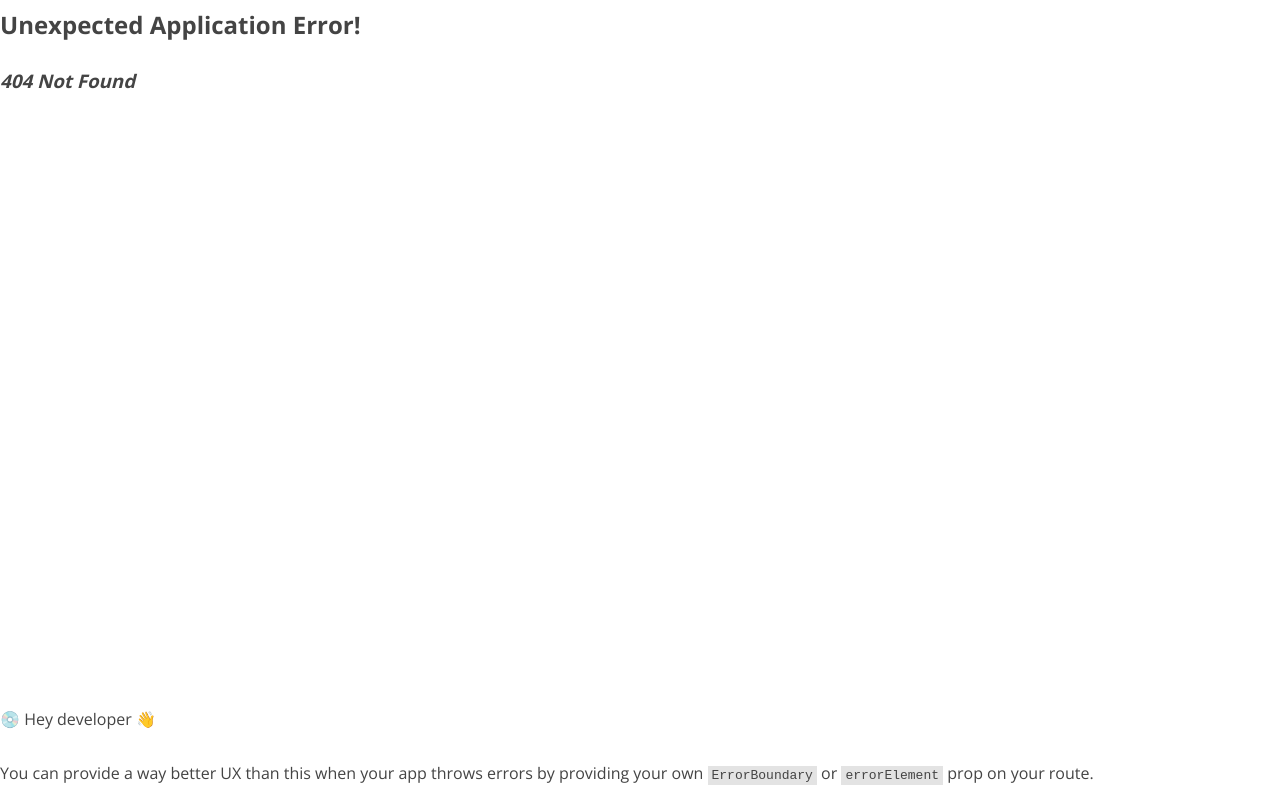
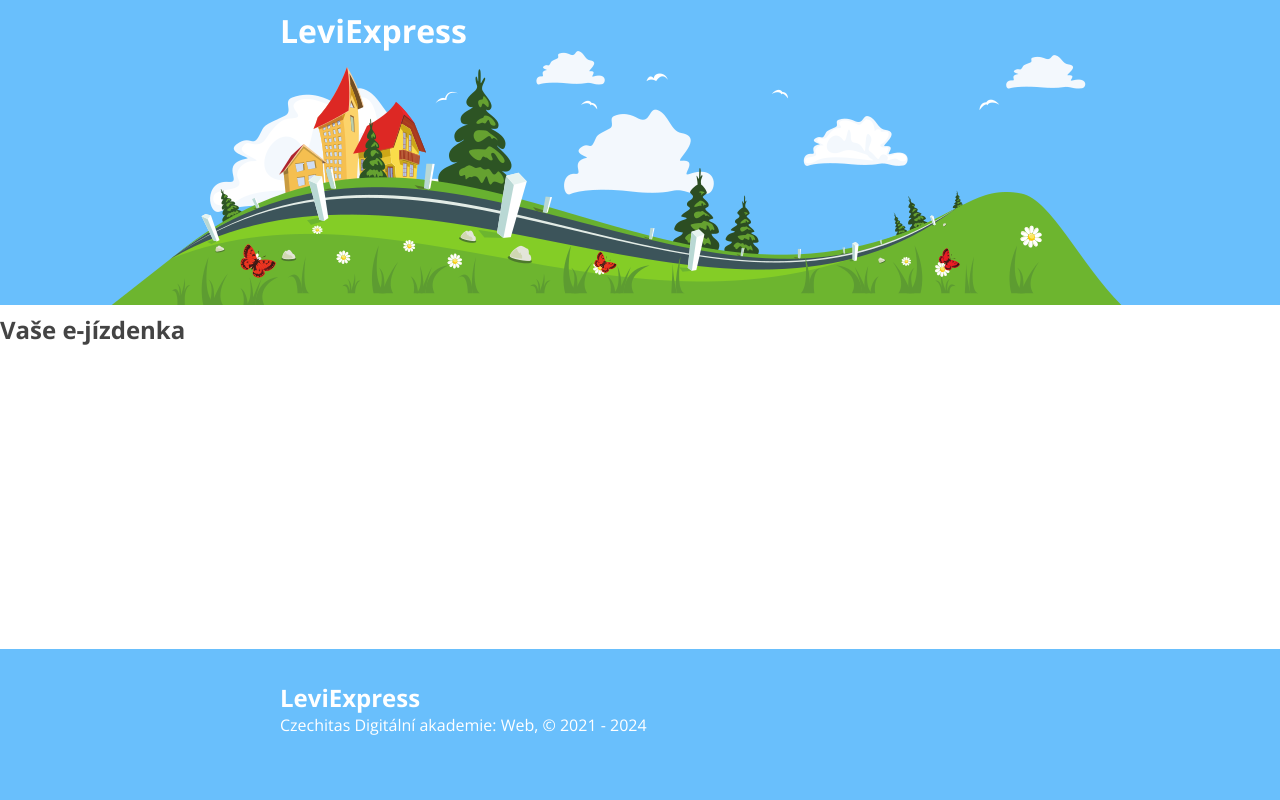
Before and after one commit to jarmilahavirova/projekt-leviexpress, a React (Vite) app: page /reservation in a window 1280 px wide. Before the commit this address had no page. Built offline with nearby package versions, Linux system fonts and the light colour scheme.

Commit message:
Naroutování stránky, vytvoření Reservation Page

```diff
--- /dev/null
+++ b/src/pages/ReservationPage/index.jsx
@@ -0,0 +1,3 @@
+export const ReservationPage = () => {
+  return <h2>Vaše e-jízdenka</h2>;
+};
```
Also changed, not shown: src/index.jsx (+19 -7 lines).
